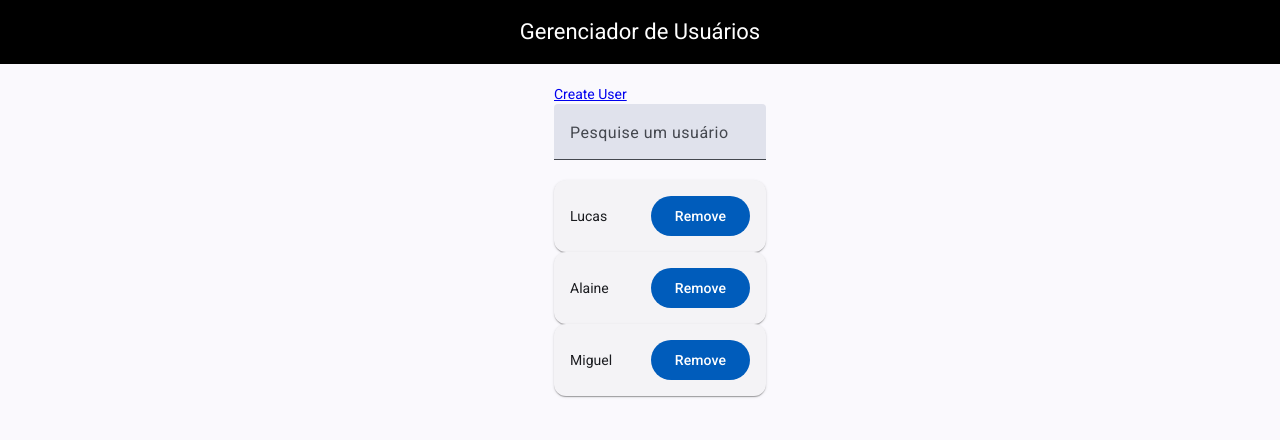
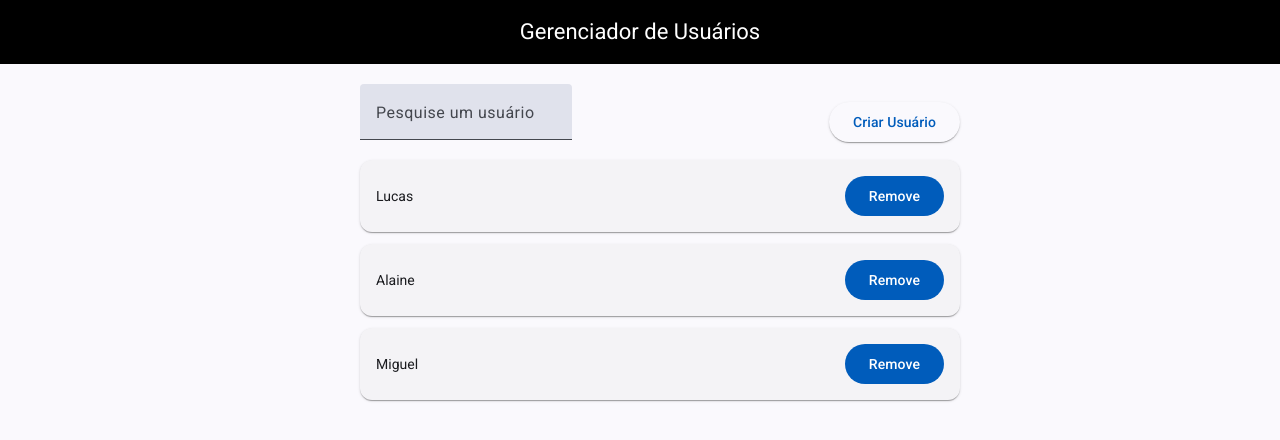
Before and after one commit to lucaspaixaodev/gerenciador-usuarios, an Angular app: page /list in a window 1280 px wide. Shown: the top 440 px of the page. Built offline with nearby package versions, Linux system fonts and the light colour scheme; data requests are answered from the project's data file.

Commit message:
Adicionado: melhorias na estrutura e estilo dos componentes de exibição de usuários, incluindo integração de botões do Angular Material

```diff
--- a/src/app/app.html
+++ b/src/app/app.html
@@ -3,5 +3,7 @@
 </mat-toolbar>
 
 <div class="container">
+  <div class="content-container">
     <router-outlet></router-outlet>
+  </div>
 </div>
--- a/src/app/app.scss
+++ b/src/app/app.scss
@@ -1,11 +1,16 @@
 .toolbar {
-    display: flex;
-    justify-content: center;
+  display: flex;
+  justify-content: center;
 }
 
 .container {
-    display: flex;
-    justify-content: center;
+  display: flex;
+  justify-content: center;
+  width: 100%;
+  padding: 20px;
+
+  .content-container {
     width: 100%;
-    padding: 20px;
+    max-width: 600px;
+  }
 }
--- a/src/app/features/list/components/list.ts
+++ b/src/app/features/list/components/list.ts
@@ -6,16 +6,28 @@ import { User } from '../../../shared/interfaces/user';
 import { takeUntilDestroyed } from '@angular/core/rxjs-interop';
 import { take } from 'rxjs';
 import { RouterLink } from '@angular/router';
+import { MatButtonModule } from '@angular/material/button';
 
 @Component({
   selector: 'app-list',
-  imports: [SearchInput, UsersList, RouterLink],
+  imports: [SearchInput, UsersList, RouterLink, MatButtonModule],
+  styles: `
+    .action-container {
+      display: flex;
+      align-items: center;
+
+      .button-action {
+        margin-left: auto;
+      }
+    }
+  `,
   template: `
-    <div>
-      <a routerLink="/create">Create User</a>
+    <div class="action-container">
+      <app-search-input [(search)]="search"></app-search-input>
+      <div class="button-action">
+        <a matButton="elevated" routerLink="/create">Criar Usuário</a>
+      </div>
     </div>
-
-    <app-search-input [(search)]="search"></app-search-input>
 
     @if (isLoading()) {
       <p>Loading users...</p>
@@ -49,9 +61,12 @@ export class List {
   }
 
   private getUsers() {
-    this.usersService.getAll(this.search()).pipe(takeUntilDestroyed(this.destroyRef), take(1)).subscribe((users) => {
-      this.users.set(users);
-      this.isLoading.set(false);
-    });
+    this.usersService
+      .getAll(this.search())
+      .pipe(takeUntilDestroyed(this.destroyRef), take(1))
+      .subscribe((users) => {
+        this.users.set(users);
+        this.isLoading.set(false);
+      });
   }
 }
--- a/src/app/features/list/components/users-list/users-list.html
+++ b/src/app/features/list/components/users-list/users-list.html
@@ -1,10 +1,10 @@
 @for (user of users(); track user) {
-    <mat-card>
+  <mat-card class="card">
     <mat-card-content class="card-content">
       <span>
         {{ user.name }}
       </span>
-        <button class="action-button" matButton="filled" (click) = "remove(user)">Remove</button>
+      <button class="action-button" matButton="filled" (click)="remove(user)">Remove</button>
     </mat-card-content>
   </mat-card>
 }
--- a/src/app/features/list/components/users-list/users-list.scss
+++ b/src/app/features/list/components/users-list/users-list.scss
@@ -1,8 +1,12 @@
-.card-content {
+.card {
+  margin-bottom: 12px;
+
+  .card-content {
     display: flex;
     align-items: center;
+
+    .action-button {
+      margin-left: auto;
+    }
+  }
 }
-
-.action-button {
-    margin-left: auto;
-}
```
Lines whose indentation alone changed are shown as unchanged.
